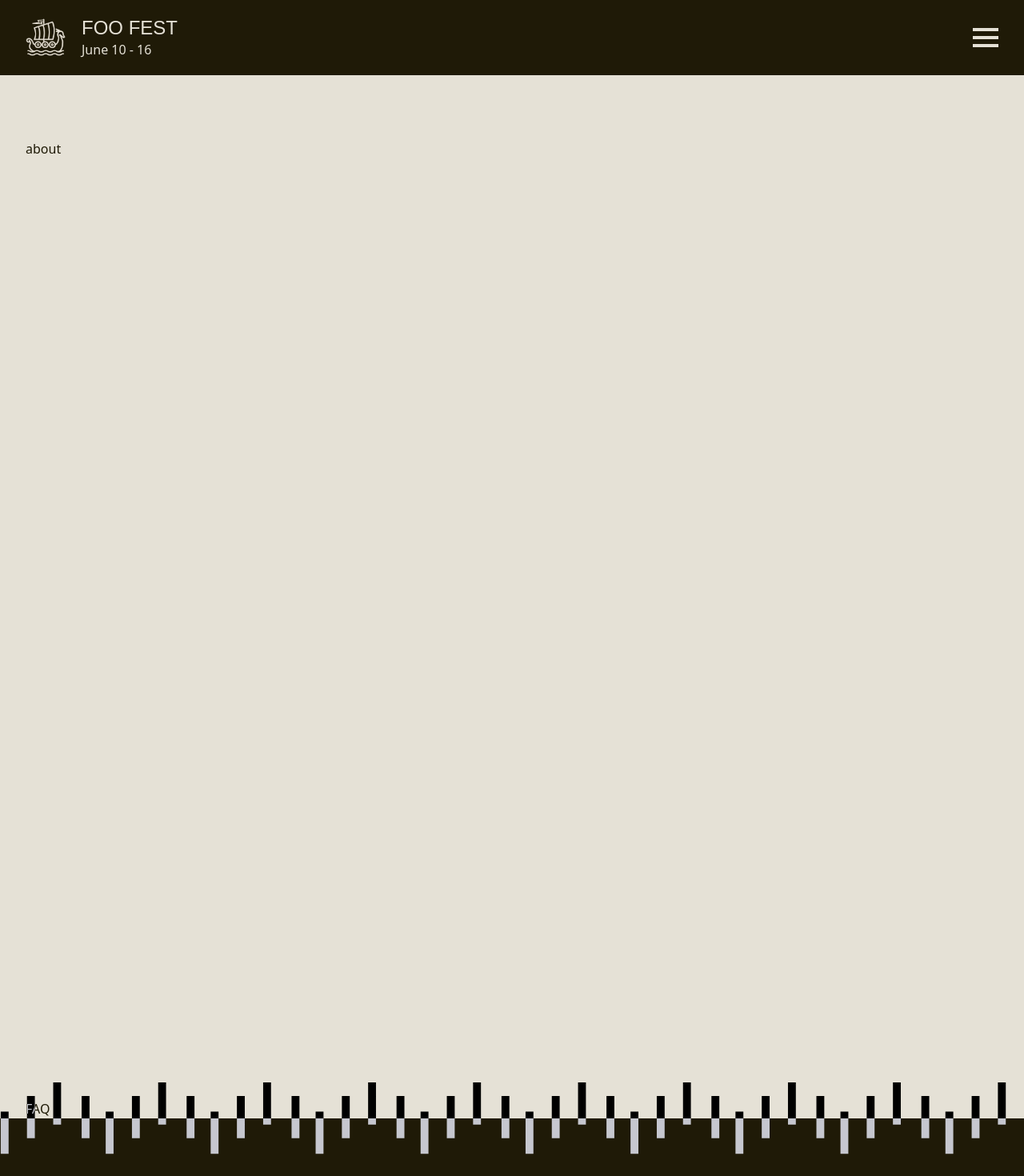
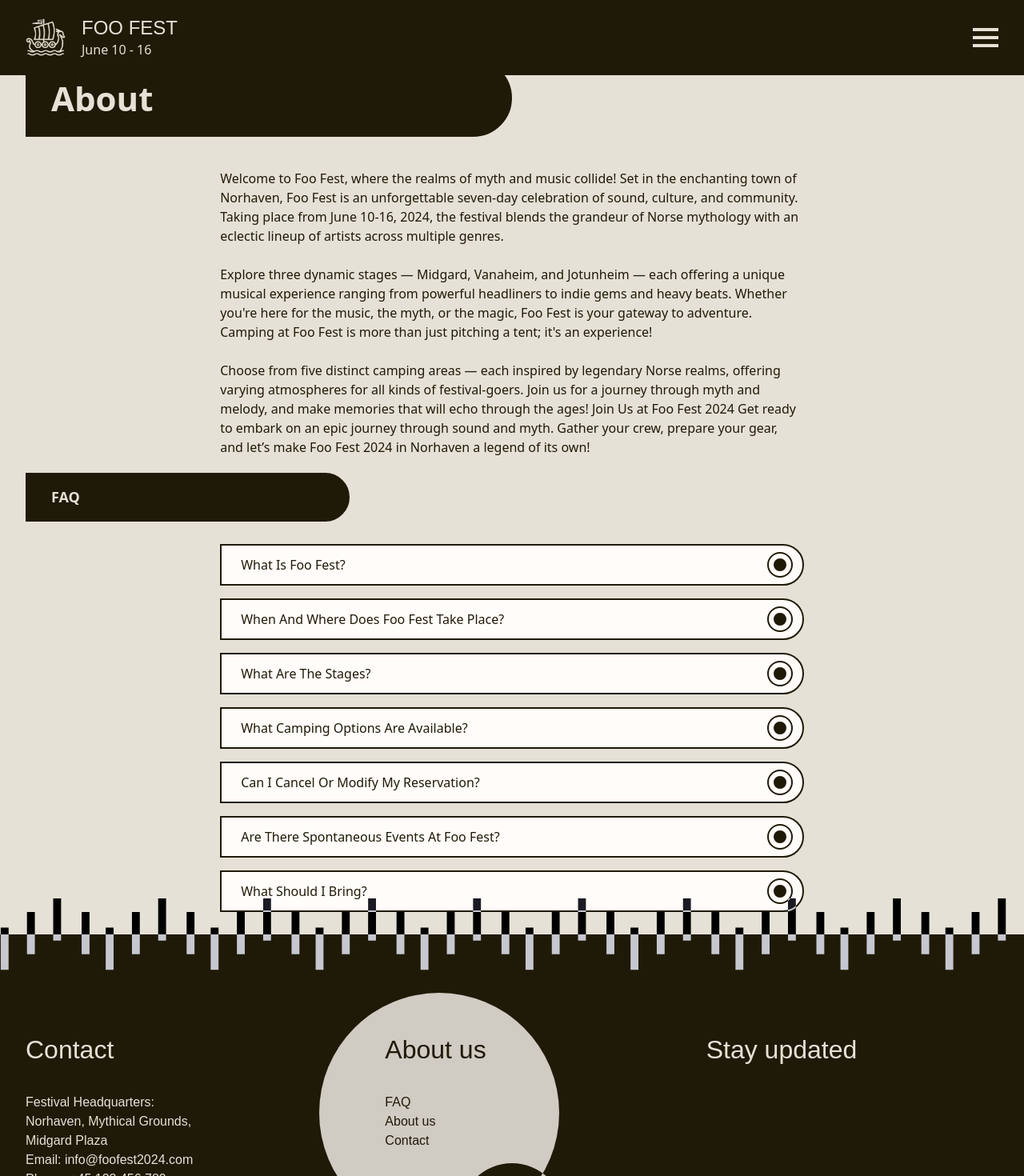
Before and after one commit to julielilly/sem3-eksamen-foofest-forked, a Next.js app: page /about in a window 1280 px wide. Shown: the top 1470 px of the page at 80% size. Built offline with nearby package versions, Linux system fonts and the light colour scheme; a web font is replaced by a local one.

Commit message:
about side

```diff
--- a/src/app/about/page.js
+++ b/src/app/about/page.js
@@ -1,10 +1,42 @@
+import AccordienWrapper from "@/components/AccordienWrapper";
+
 const Page = () => {
   return (
     <div>
-      <div className="h-[150svh] mt-2xl">about</div>
+      <h1 className=" font-bold halfround-right md:w-1/2 text-title my-5 ">
+        About
+      </h1>
+      <div className="mx-auto md:w-[60%] my-5">
+        <p>
+          Welcome to Foo Fest, where the realms of myth and music collide! Set
+          in the enchanting town of Norhaven, Foo Fest is an unforgettable
+          seven-day celebration of sound, culture, and community. Taking place
+          from June 10-16, 2024, the festival blends the grandeur of Norse
+          mythology with an eclectic lineup of artists across multiple genres.
+          <br></br>
+          <br></br>
+          Explore three dynamic stages — Midgard, Vanaheim, and Jotunheim — each
+          offering a unique musical experience ranging from powerful headliners
+          to indie gems and heavy beats. Whether you're here for the music, the
+          myth, or the magic, Foo Fest is your gateway to adventure. Camping at
+          Foo Fest is more than just pitching a tent; it's an experience!
+          <br></br>
+          <br></br>
+          Choose from five distinct camping areas — each inspired by legendary
+          Norse realms, offering varying atmospheres for all kinds of
+          festival-goers. Join us for a journey through myth and melody, and
+          make memories that will echo through the ages! Join Us at Foo Fest
+          2024 Get ready to embark on an epic journey through sound and myth.
+          Gather your crew, prepare your gear, and let’s make Foo Fest 2024 in
+          Norhaven a legend of its own!
+        </p>
+      </div>
 
       {/* footer linker til id, så det skal altid være der */}
-      <div id="faq">FAQ</div>
+      <div id="faq">
+        <h2 className=" font-bold halfround-right md:w-1/3 ">FAQ</h2>
+        <AccordienWrapper></AccordienWrapper>
+      </div>
     </div>
   );
 };
--- a/src/app/line_up/page.js
+++ b/src/app/line_up/page.js
@@ -12,7 +12,7 @@ async function page() {
 
   return (
     <div className="overflow-hidden relative">
-      <h1 className="halfround-right text-title my-10"> Line up</h1>
+      <h1 className="halfround-right text-title my-10 md:w-1/2"> Line up</h1>
 
       <section className="md:flex md:justify-around grid grid-cols-2 last:col-span-2 place-items-center gap-5 bg-[--blue-light] py-10 my-10 px-5">
         <ButtonSharpEdge theme={"black"}>Monday</ButtonSharpEdge>
--- a/src/components/AccordienItem.jsx
+++ b/src/components/AccordienItem.jsx
@@ -0,0 +1,32 @@
+"use client";
+import Dot from "./Dot";
+
+const AccordienItem = ({ answer, question, item, isOpen, setIsOpen }) => {
+  //   const [isOpen, setIsOpen] = useState(false);
+
+  return (
+    <button
+      onClick={() => {
+        isOpen === item ? setIsOpen(0) : setIsOpen(item);
+      }}
+      className="md:flex md:flex-col  w-[100%] py-2 "
+    >
+      <section className="px-3 w-[100%]   bg-white border-2 border-foreground text-text text-forground flex flex-row justify-between items-center rounded-r-full">
+        <h2 className="text-md capitalize m-3">{question}</h2>
+
+        {isOpen === item ? (
+          <Dot isOpen={isOpen} item={item}></Dot>
+        ) : (
+          <Dot isOpen={isOpen} item={item}></Dot>
+        )}
+      </section>
+      {isOpen === item && (
+        <section className="px-6 py-2 my-2 mr-2 md:rounded-b-full rounded-b-3xl bg-white border-2 border-foreground text-text text-forground ">
+          <p className="first-letter:capitalize">{answer}</p>
+        </section>
+      )}
+    </button>
+  );
+};
+
+export default AccordienItem;
--- a/src/components/AccordienWrapper.jsx
+++ b/src/components/AccordienWrapper.jsx
@@ -0,0 +1,63 @@
+"use client";
+import AccordienItem from "./AccordienItem";
+import { useState } from "react";
+
+const AccordienWrapper = () => {
+  const [isOpen, setIsOpen] = useState(0);
+
+  return (
+    <div className="mx-auto md:w-[60%] my-5">
+      <AccordienItem
+        isOpen={isOpen}
+        setIsOpen={setIsOpen}
+        item={1}
+        question="what is Foo Fest?"
+        answer="Foo Fest is a seven-day music festival in Norhaven, inspired by Norse mythology. It features world-class performances across three themed stages and immersive camping experiences."
+      ></AccordienItem>
+      <AccordienItem
+        isOpen={isOpen}
+        setIsOpen={setIsOpen}
+        item={2}
+        question="When and where does Foo Fest take place?"
+        answer="vise en liste af spørgsmål eller overskrifter, en bruger kan klikke på for at udvide og se det tilhørende svar eller indhold. Kun én svar/ indholds sektion må være åben ad gangen, så designet holdes ryddeligt og struktureret."
+      ></AccordienItem>
+      <AccordienItem
+        isOpen={isOpen}
+        setIsOpen={setIsOpen}
+        item={3}
+        question="What are the stages?"
+        answer="vise en liste af spørgsmål eller overskrifter, en bruger kan klikke på for at udvide og se det tilhørende svar eller indhold. Kun én svar/ indholds sektion må være åben ad gangen, så designet holdes ryddeligt og struktureret."
+      ></AccordienItem>
+      <AccordienItem
+        isOpen={isOpen}
+        setIsOpen={setIsOpen}
+        item={4}
+        question="What camping options are available?"
+        answer="vise en liste af spørgsmål eller overskrifter, en bruger kan klikke på for at udvide og se det tilhørende svar eller indhold. Kun én svar/ indholds sektion må være åben ad gangen, så designet holdes ryddeligt og struktureret."
+      ></AccordienItem>
+      <AccordienItem
+        isOpen={isOpen}
+        setIsOpen={setIsOpen}
+        item={5}
+        question="Can I cancel or modify my reservation?"
+        answer="vise en liste af spørgsmål eller overskrifter, en bruger kan klikke på for at udvide og se det tilhørende svar eller indhold. Kun én svar/ indholds sektion må være åben ad gangen, så designet holdes ryddeligt og struktureret."
+      ></AccordienItem>
+      <AccordienItem
+        isOpen={isOpen}
+        setIsOpen={setIsOpen}
+        item={6}
+        question="Are there spontaneous events at Foo Fest?"
+        answer="vise en liste af spørgsmål eller overskrifter, en bruger kan klikke på for at udvide og se det tilhørende svar eller indhold. Kun én svar/ indholds sektion må være åben ad gangen, så designet holdes ryddeligt og struktureret."
+      ></AccordienItem>
+      <AccordienItem
+        isOpen={isOpen}
+        setIsOpen={setIsOpen}
+        item={7}
+        question="What should I bring?"
+        answer="vise en liste af spørgsmål eller overskrifter, en bruger kan klikke på for at udvide og se det tilhørende svar eller indhold. Kun én svar/ indholds sektion må være åben ad gangen, så designet holdes ryddeligt og struktureret."
+      ></AccordienItem>
+    </div>
+  );
+};
+
+export default AccordienWrapper;
--- /dev/null
+++ b/src/components/Dot.jsx
@@ -0,0 +1,15 @@
+const Dot = ({ item, isOpen }) => {
+  return (
+    <span
+      className={
+        isOpen === item
+          ? `grid place-content-center rounded-full w-8 h-8 border-2 border-foreground bg-red hover:bg-red transition-all `
+          : `grid place-content-center rounded-full w-8 h-8 border-2 border-foreground bg-white hover:bg-red transition-all `
+      }
+    >
+      <span className="rounded-full w-4 h-4 border-2 border-foreground bg-black"></span>
+    </span>
+  );
+};
+
+export default Dot;
```
